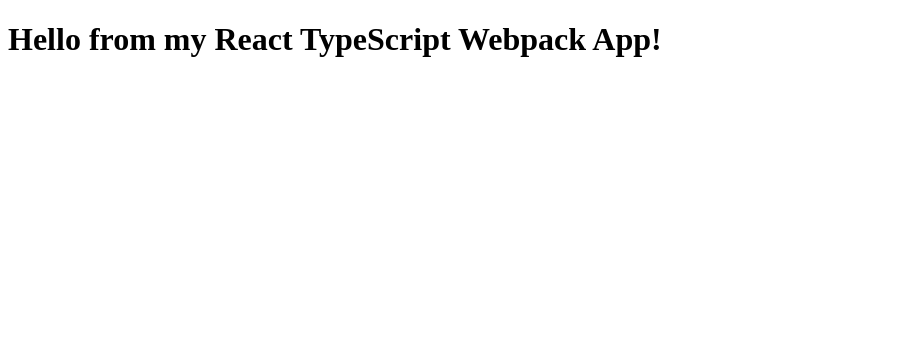
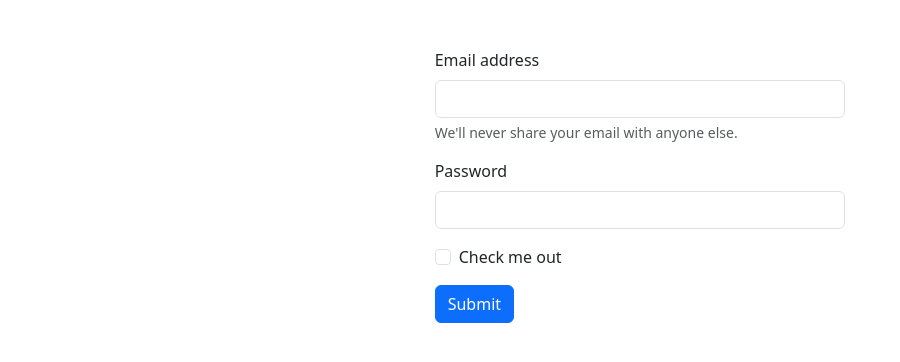
Before and after one commit to hateyouRoughly/react-webpack-ts, a React app: page / in a window 1280 px wide. Shown: the top 362 px of the page, without its empty margins (0-900 px from the left). Built offline with nearby package versions, Linux system fonts and the light colour scheme.

Commit message:
feat: react-bootstrap bootstrap-example

```diff
--- a/package.json
+++ b/package.json
@@ -22,7 +22,9 @@
     "@types/react": "^18.2.79",
     "@types/react-dom": "^18.2.25",
     "babel-loader": "^9.1.3",
+    "bootstrap": "^5.3.3",
     "react": "^18.2.0",
+    "react-bootstrap": "^2.10.2",
     "react-dom": "^18.2.0",
     "react-error-boundary": "^4.0.13",
     "ts-loader": "^9.5.1",
--- a/src/App.tsx
+++ b/src/App.tsx
@@ -1,3 +1,4 @@
+import BootstrapForm from "@components/BootstrapForm";
 import React, { useEffect } from "react";
 import "./style.css";
 
@@ -8,8 +9,10 @@
   });
 
   return (
-    <div>
-      <h1>Hello from my React TypeScript Webpack App!</h1>
+    <div className="row">
+      <div className="col-4 mx-auto mt-5">
+        <BootstrapForm />
+      </div>
     </div>
   );
 };
--- /dev/null
+++ b/src/components/BootstrapForm/index.tsx
@@ -0,0 +1,47 @@
+import React from "react";
+
+const BootstrapForm = () => {
+  return (
+    <form>
+      <div className="mb-3">
+        <label htmlFor="exampleInputEmail1" className="form-label">
+          Email address
+        </label>
+        <input
+          type="email"
+          className="form-control"
+          id="exampleInputEmail1"
+          aria-describedby="emailHelp"
+        />
+        <div id="emailHelp" className="form-text">
+          We'll never share your email with anyone else.
+        </div>
+      </div>
+      <div className="mb-3">
+        <label htmlFor="exampleInputPassword1" className="form-label">
+          Password
+        </label>
+        <input
+          type="password"
+          className="form-control"
+          id="exampleInputPassword1"
+        />
+      </div>
+      <div className="mb-3 form-check">
+        <input
+          type="checkbox"
+          className="form-check-input"
+          id="exampleCheck1"
+        />
+        <label className="form-check-label" htmlFor="exampleCheck1">
+          Check me out
+        </label>
+      </div>
+      <button type="submit" className="btn btn-primary">
+        Submit
+      </button>
+    </form>
+  );
+};
+
+export default BootstrapForm;
--- a/src/index.tsx
+++ b/src/index.tsx
@@ -1,8 +1,10 @@
 import React from "react";
 import ReactDOM from "react-dom/client";
 import { ErrorBoundary } from "react-error-boundary";
-import ErrorComponent from "@/src/components/ErrorComponent";
+import ErrorComponent from "@/components/ErrorComponent";
 import App from "./App"; // Replace with the path to your main React component
+
+import 'bootstrap/dist/css/bootstrap.min.css';
 import "./global.css";
 
 const root = ReactDOM.createRoot(
--- a/tsconfig.json
+++ b/tsconfig.json
@@ -10,8 +10,9 @@
     "jsx": "react", // Specify JSX parsing mode (here, for React)
     "module": "commonjs", // Module system (can be adjusted for different needs)
     "sourceMap": true, // Generate source maps for debugging
-    "paths": {
-      "@/src/*": ["./src/*"]
+    "paths": { //restart project after changing path
+      "@/*": ["./src/*"],
+      "@components/*": ["./src/components/*"]
     }
   },
   "include": ["src"] // Include source files from the 'src' directory
```
Also changed, not shown: 1 other file (tests, documents, lock files or other folders).
